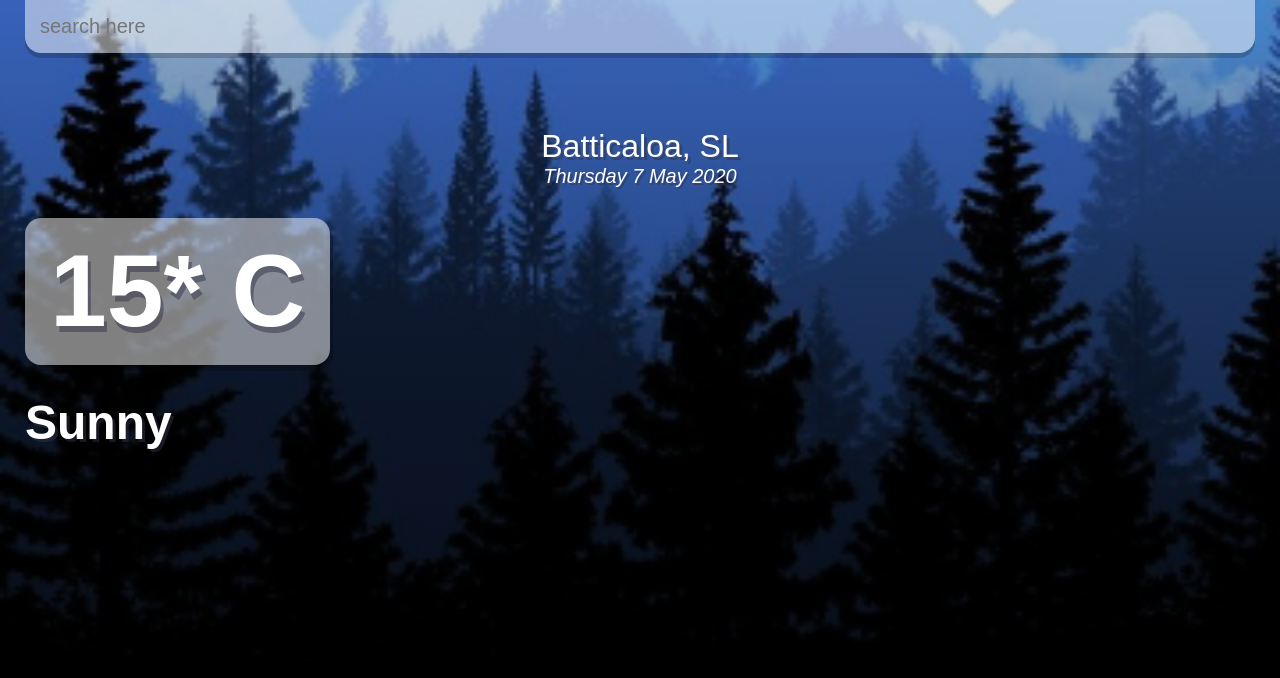
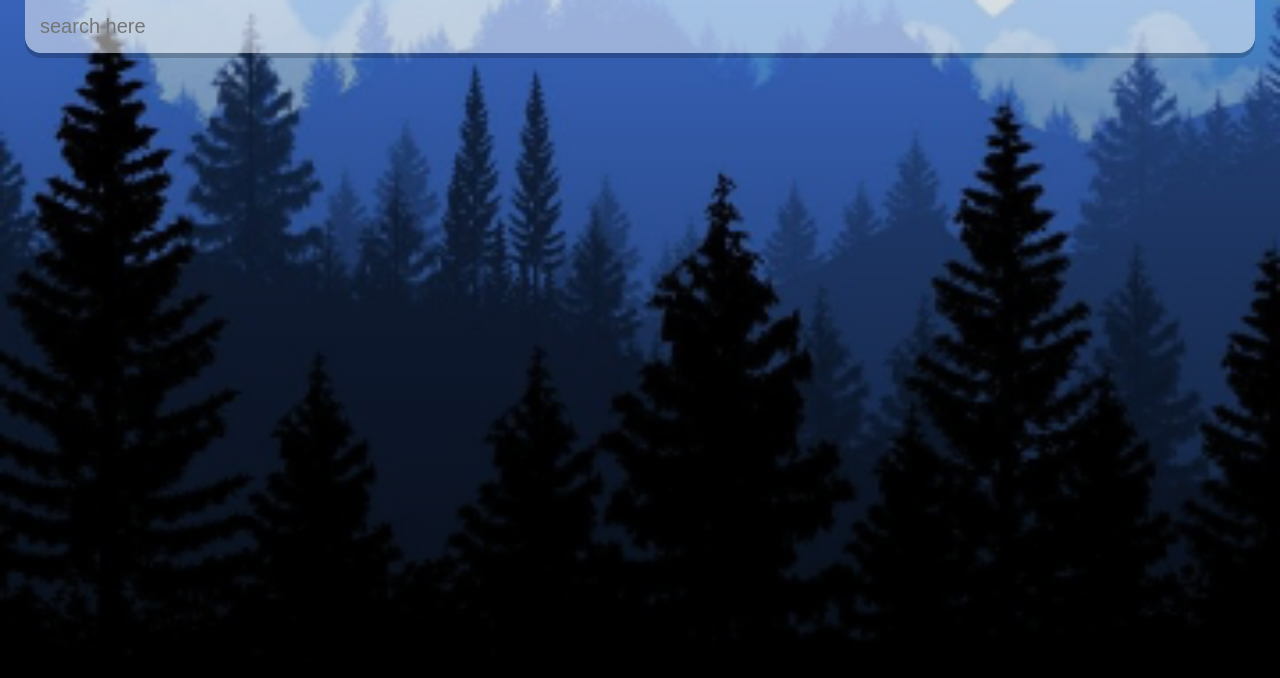
Before and after one commit to Viththiyakaran/various-software-practice, a React (Create React App) app in the folder react-js/weather-app/: page / in a window 1280 px wide. Shown: the top 678 px of the page. Built offline with nearby package versions, Linux system fonts and the light colour scheme.

Commit message:
Add api configuration

```diff
--- a/react-js/weather-app/src/App.js
+++ b/react-js/weather-app/src/App.js
@@ -1,4 +1,4 @@
-import React from 'react';
+import React ,{ useState } from "react";
 const api  = {
     key : "e25466752eb21d8c74cc930850c07137",
     base : "https://api.openweathermap.org/data/2.5"
@@ -6,6 +6,26 @@
 
 
 function App() {
+
+  const [ query, setQuery ] = useState('');
+  const [ weather , setWeather] = useState({});
+
+  const search = evt =>{
+    if(evt.key === "Enter")
+    {
+      fetch(`${api.base}/weather?q=${query}&units=metric&APPID=${api.key}`)
+     .then(res => res.json())
+     .then(result => {
+
+           setWeather(result);
+           setQuery('');
+           console.log(result)
+     });
+    }
+
+
+
+  }
 
   const dataBuilder = (d) =>{
     let months =['January', 'February', 'March', 'April', 'May', 'June', 'July', 'August', 'September', 'October', 'November', 'December'];
@@ -26,22 +46,31 @@
             type="text"
             className = "search-bar"
             placeholder = "search here"
+            onChange ={ e => setQuery(e.target.value)}
+            value = {query}
+            onKeyPress = {search}
           />
         </div>
 
-        <div className="location-box">
-           <div className="location"> Batticaloa, SL</div>
+    {(typeof weather.main != "undefined") ? (
+        <div>
+            <div className="location-box">
+  <div className="location"> { weather.name},{ weather.sys.country}</div>
            <div className="date"> { dataBuilder(new Date())}</div>
         </div>
 
         <div className="weather-box">
            <div className="temp">
-             15* C
+            {Math.round(weather.main.temp)}° C
            </div>
            <div className="weather">
-              Sunny
+              { weather.weather[0].main}
            </div>
         </div>
+        </div>
+
+
+      ) : ('') }
       </main>
     </div>
   );
--- a/react-js/weather-app/src/index.css
+++ b/react-js/weather-app/src/index.css
@@ -82,6 +82,7 @@
 }
 
 .weather-box .temp{
+
   position: relative;
   display:  inline-block;
   margin:   30px auto;
@@ -91,11 +92,11 @@
   padding:  15px 25px;
 
   color : #fff;
-  font-size:  102px;
+  font-size:  90px;
   font-weight:  900;
 
   text-shadow:  3px 6px rgba(50,50,70, 0.5);
-  text-align:  center;
+
   box-shadow:  3px 6px rgba(0,0,0,0.2);
 }
 
@@ -104,5 +105,5 @@
   font-size: 48px;
   font-weight:  700;
   text-shadow:  3px 3px rgba(50,50,70, 0.5);
-
+  text-align: center;
 }
```
